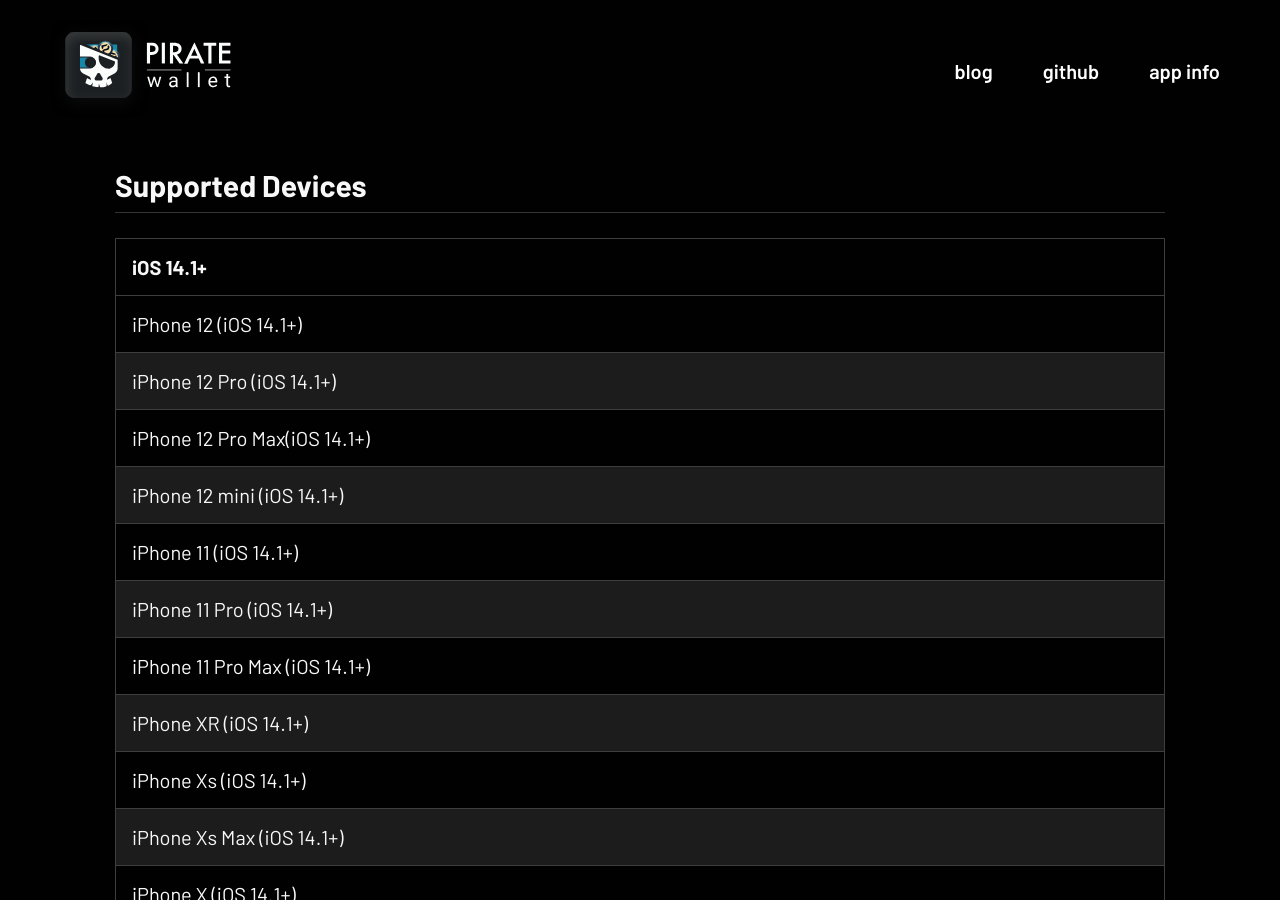
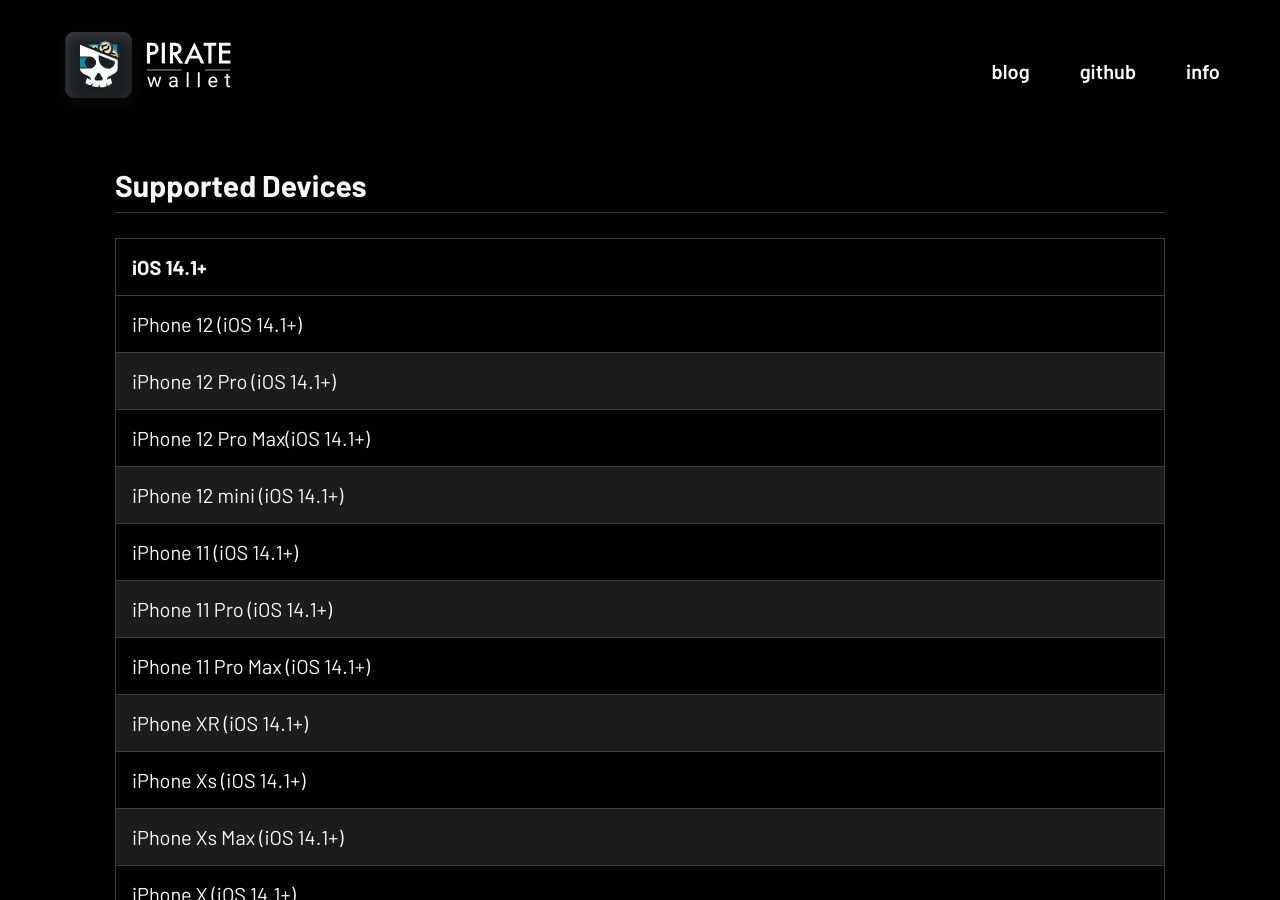
Before and after one commit to Meshbits/piratewallet.github.io, a Jekyll site: the page built from appinfo/index.md, in a window 1280 px wide and 900 px high. Built offline with Jekyll 4.4.1, drawn with Linux system fonts in a browser that asks for light colours; our own code applies the rules of GitHub Pages for plain Markdown files.

Commit message:
shorten app info text in header/footer

```diff
--- a/_layouts/default.html
+++ b/_layouts/default.html
@@ -26,7 +26,7 @@
             <li class="logo"><a href="/"> <img src="/assets/images/logo.svg" alt="Pirate Wallet" /></a></li>
             <li class="item"><a href="https://blog.piratewallet.io">blog</a></li>
             <li class="item"><a href="https://github.com/Meshbits/pirate-chain-ios-wallet">github</a></li>
-            <li class="item"><a href="/appinfo">app info</a></li>
+            <li class="item"><a href="/appinfo">info</a></li>
         </ul>
     </nav>
     <!-- <nav class="mobile">
@@ -237,7 +237,7 @@
         <ul class="menu footer-menu">
             <li class="item"><a href="https://blog.piratewallet.io">blog</a></li>
             <li class="item"><a href="https://github.com/Meshbits/pirate-chain-ios-wallet">github</a></li>
-            <li class="item"><a href="/appinfo">app info</a></li>
+            <li class="item"><a href="/appinfo">info</a></li>
             <li class="item"><a href="https://github.com/Meshbits/pirate-chain-ios-wallet/blob/master/PRIVACY.md">privacy policy</a></li>
             <li class="item"><a href="https://github.com/Meshbits/pirate-chain-ios-wallet/blob/master/LICENSE">license</a></li>
         </ul>
--- a/_layouts/post.html
+++ b/_layouts/post.html
@@ -23,7 +23,7 @@
             <li class="logo"><a href="/"> <img src="/assets/images/logo.svg" alt="Pirate Wallet" /></a></li>
             <li class="item"><a href="https://blog.piratewallet.io">blog</a></li>
             <li class="item"><a href="https://github.com/Meshbits/pirate-chain-ios-wallet">github</a></li>
-            <li class="item"><a href="/appinfo">app info</a></li>
+            <li class="item"><a href="/appinfo">info</a></li>
         </ul>
     </nav>
     <!-- <nav class="mobile">
@@ -75,7 +75,7 @@
       <ul class="menu footer-menu">
           <li class="item"><a href="https://blog.piratewallet.io">blog</a></li>
           <li class="item"><a href="https://github.com/Meshbits/pirate-chain-ios-wallet">github</a></li>
-          <li class="item"><a href="/appinfo">app info</a></li>
+          <li class="item"><a href="/appinfo">info</a></li>
           <li class="item"><a href="https://github.com/Meshbits/pirate-chain-ios-wallet/blob/master/PRIVACY.md">privacy policy</a></li>
           <li class="item"><a href="https://github.com/Meshbits/pirate-chain-ios-wallet/blob/master/LICENSE">license</a></li>
       </ul>
--- a/_layouts/updates.html
+++ b/_layouts/updates.html
@@ -23,7 +23,7 @@
             <li class="logo"><a href="/"> <img src="/assets/images/logo.svg" alt="Pirate Wallet" /></a></li>
             <li class="item"><a href="https://blog.piratewallet.io">blog</a></li>
             <li class="item"><a href="https://github.com/Meshbits/pirate-chain-ios-wallet">github</a></li>
-            <li class="item"><a href="/appinfo">app info</a></li>
+            <li class="item"><a href="/appinfo">info</a></li>
         </ul>
     </nav>
     <!-- <nav class="mobile">
@@ -69,7 +69,7 @@
         <ul class="menu footer-menu">
             <li class="item"><a href="https://blog.piratewallet.io">blog</a></li>
             <li class="item"><a href="https://github.com/Meshbits/pirate-chain-ios-wallet">github</a></li>
-            <li class="item"><a href="/appinfo">app info</a></li>
+            <li class="item"><a href="/appinfo">info</a></li>
             <li class="item"><a href="https://github.com/Meshbits/pirate-chain-ios-wallet/blob/master/PRIVACY.md">privacy policy</a></li>
             <li class="item"><a href="https://github.com/Meshbits/pirate-chain-ios-wallet/blob/master/LICENSE">license</a></li>
         </ul>
```
